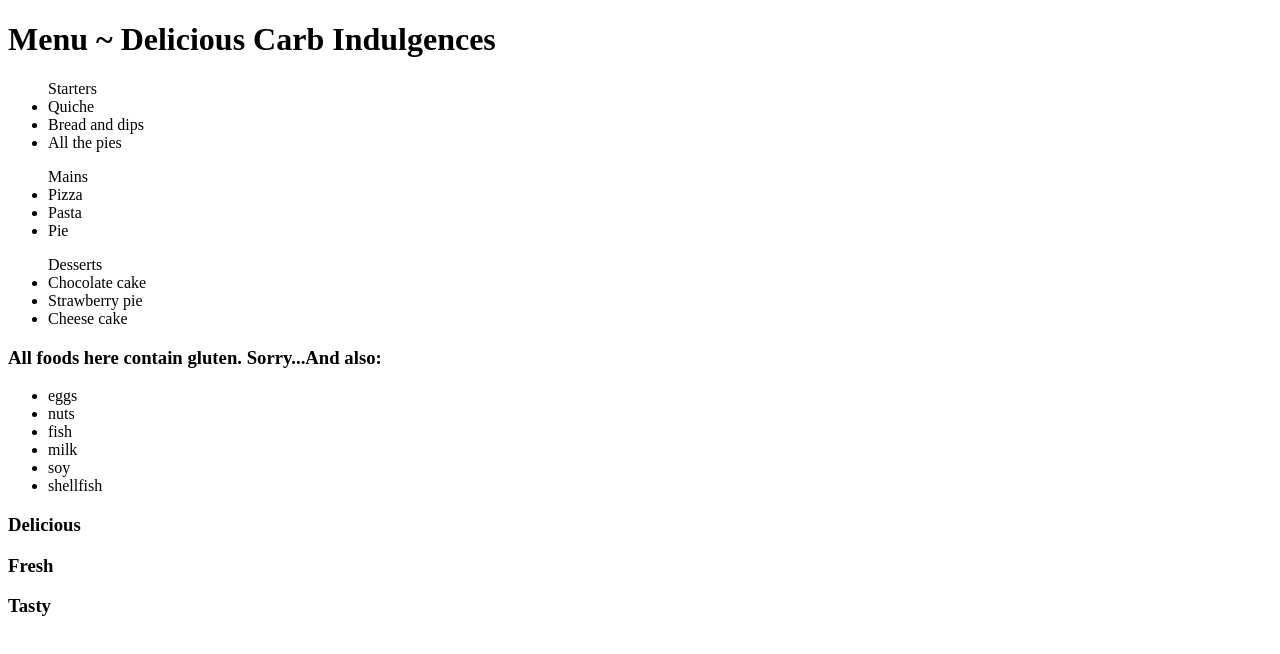
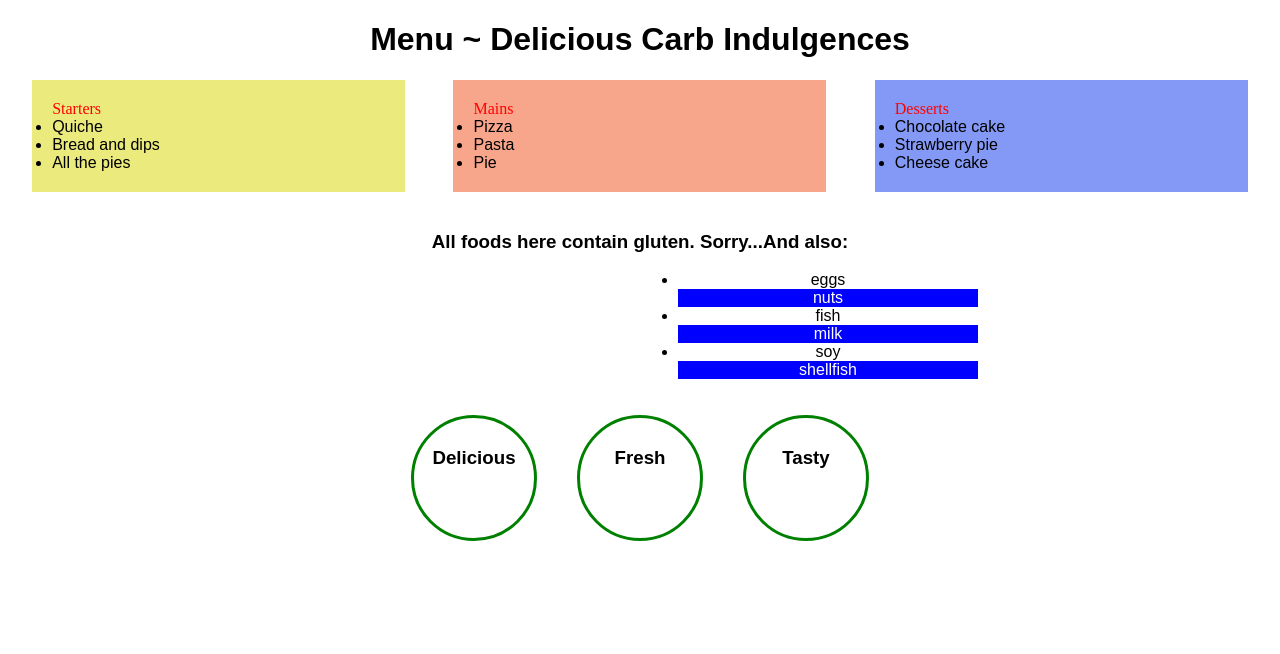
Before and after one commit to fbw9dus/dom-querying-Abdelhamed1996, a plain HTML site: page index.html in a window 1280 px wide. Drawn offline with Linux system fonts and the light colour scheme.

Commit message:
Abdelhamed

```diff
--- a/index.html
+++ b/index.html
@@ -9,7 +9,7 @@
 </head>
 
 <body>
-    <h1 class="title">Menu ~ Delicious Carb Indulgences</h1>
+    <h1 class="title" >Menu ~ Delicious Carb Indulgences</h1>
 
     <main class="main">
 
@@ -57,6 +57,6 @@
         </section>
     </footer>
 </body>
-<script src="index.js"></script>
+<script src="script.js"></script>
 
 </html>
--- /dev/null
+++ b/script.js
@@ -0,0 +1,93 @@
+var body = document.querySelector("body")
+body.style.fontFamily = "Arial"
+
+
+
+var h1 = document.querySelector("h1")
+h1.style.textAlign = "center";
+var h1 = document.querySelector("h3")
+h1.style.textAlign = "center";
+
+var menu = document.getElementsByClassName("category");
+
+
+for(var i= 0; i< menu.length; i++){
+    menu[i].style.fontFamily = "category"
+    menu[i].style.color ="red"
+}
+
+var Menu = document.getElementsByClassName("food-category")
+
+function colorGenerator(){
+    var x = Math.floor((Math.random() * 250) + 1)
+    var x1 = Math.floor((Math.random() * 250) + 1)
+    var x2 = Math.floor((Math.random() * 250) + 1)
+
+    return "rgb(" + x + "," + x1 + "," + x2 + ")"
+
+}
+
+
+
+for(var i=0; i<Menu.length; i++){
+    Menu[0].style.backgroundColor = colorGenerator()
+    Menu[1].style.backgroundColor = colorGenerator()
+    Menu[2].style.backgroundColor = colorGenerator()
+    Menu[i].style.width = "333px"
+    Menu[i].style.margin = "auto"
+    Menu[i].style.marginBottom = "20px"
+    Menu[i].style.padding = "20px"
+    Menu[i].style.flexWrap = "wrap"
+
+
+};
+
+var Main = document.querySelector("main")
+Main.style.display = "flex";
+Main.style.flexWrap ="wrap"
+
+
+var section = document.querySelector("section")
+section.style.textAlign="center"
+
+var list2 = document.querySelectorAll("section ul li")
+for(var i =0; i< list2.length; i++){
+    if(i%2!=0){
+        list2[i].style.backgroundColor= "blue"
+        list2[i].style.color= "white"
+    }
+    list2[i].style.width="300px"
+    list2[i].style.textAlign="center"
+
+
+
+}
+
+var footer = document.querySelector("footer")
+footer.style.display="flex"
+footer.style.flexDirection ="row"
+footer.style.justifyContent="center"
+
+
+
+
+
+
+var footer2 = document.getElementsByClassName("food-desc")
+for(var i=0; i<footer2.length;i++){
+    footer2[i].style.width="100px"
+    footer2[i].style.height="100px"
+    footer2[i].style.border="3px solid green"
+    footer2[i].style.borderRadius="50%"
+    footer2[i].style.padding="10px"
+    footer2[i].style.margin="20px"
+    footer2[i].style.textAlign="center"
+
+}
+
+
+
+
+
+var list3 = document.querySelector("section ul")
+list3.style.marginLeft="630px"
```
